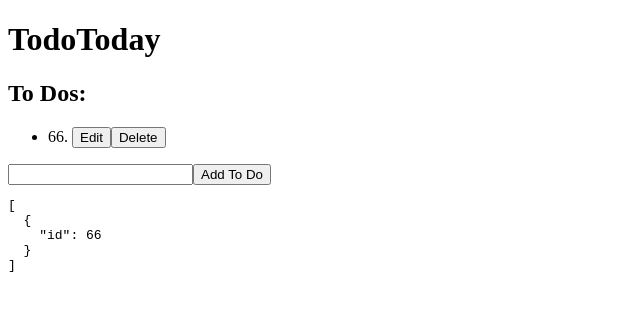
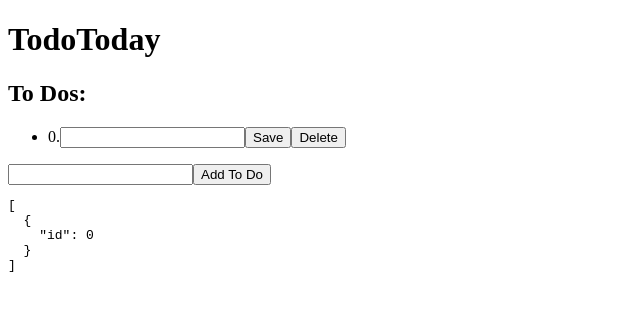
Before and after one commit to josephcarey/todotoday, a React (Create React App) app: page / in a window 1280 px wide. Shown: the top 310 px of the page, without its empty margins (0-640 px from the left). Built offline with nearby package versions, Linux system fonts and the light colour scheme; no server answers.

Commit message:
add save button, send request to backend to edit to do

```diff
--- a/src/App/App.js
+++ b/src/App/App.js
@@ -4,8 +4,9 @@ import axios from "axios";
 // eslint-disable-next-line max-lines-per-function
 const App = () => {
   // Hooks
-  const [todos, setTodos] = useState([{ id: 66 }]);
+  const [todos, setTodos] = useState([{ id: 0 }]);
   const [currentlyEditing, setCurrentlyEditing] = useState(0);
+  const [currentlyEditingText, setCurrentlyEditingText] = useState("");
   const [newToDoText, setNewToDoText] = useState("");
 
   useEffect(() => {
@@ -31,6 +32,14 @@ const App = () => {
     });
   };
 
+  const editToDo = (idToEdit, newText) => {
+    axios
+      .put("api/todo/", { idToEdit: idToEdit, newText: newText })
+      .then(() => {
+        getToDos();
+      });
+  };
+
   const handleAddClick = () => {
     console.log("add button clicked, text:", newToDoText);
     addToDo(newToDoText);
@@ -41,9 +50,17 @@ const App = () => {
     deleteToDo(deleteId);
   };
 
-  const handleEditClick = (editId) => {
+  const handleEditClick = (editId, toEditText) => {
     console.log("edit button clicked, id:", editId);
     setCurrentlyEditing(editId);
+    setCurrentlyEditingText(toEditText);
+  };
+
+  const handleSaveClick = (saveId, saveText) => {
+    console.log("save button clicked, data:", saveId, saveText);
+    editToDo(saveId, saveText);
+    setCurrentlyEditing(0);
+    setCurrentlyEditingText("");
   };
 
   return (
@@ -56,10 +73,30 @@ const App = () => {
         {todos.map((todo) => {
           return (
             <li key={todo.id}>
-              {todo.id}. {todo.text}
-              <button onClick={() => handleEditClick(todo.id)}>
-                {currentlyEditing === todo.id ? "Currently Editing" : "Edit"}
-              </button>
+              {currentlyEditing === todo.id ? (
+                <>
+                  {todo.id}.
+                  <input
+                    type="text"
+                    value={currentlyEditingText}
+                    onChange={(e) => setCurrentlyEditingText(e.target.value)}
+                  />
+                  <button
+                    onClick={() =>
+                      handleSaveClick(todo.id, currentlyEditingText)
+                    }
+                  >
+                    Save
+                  </button>
+                </>
+              ) : (
+                <>
+                  {todo.id}. {todo.text}
+                  <button onClick={() => handleEditClick(todo.id, todo.text)}>
+                    Edit
+                  </button>
+                </>
+              )}
               <button onClick={() => handleDeleteClick(todo.id)}>Delete</button>
             </li>
           );
```
Also changed, not shown: 1 other file (tests, documents, lock files or other folders).
